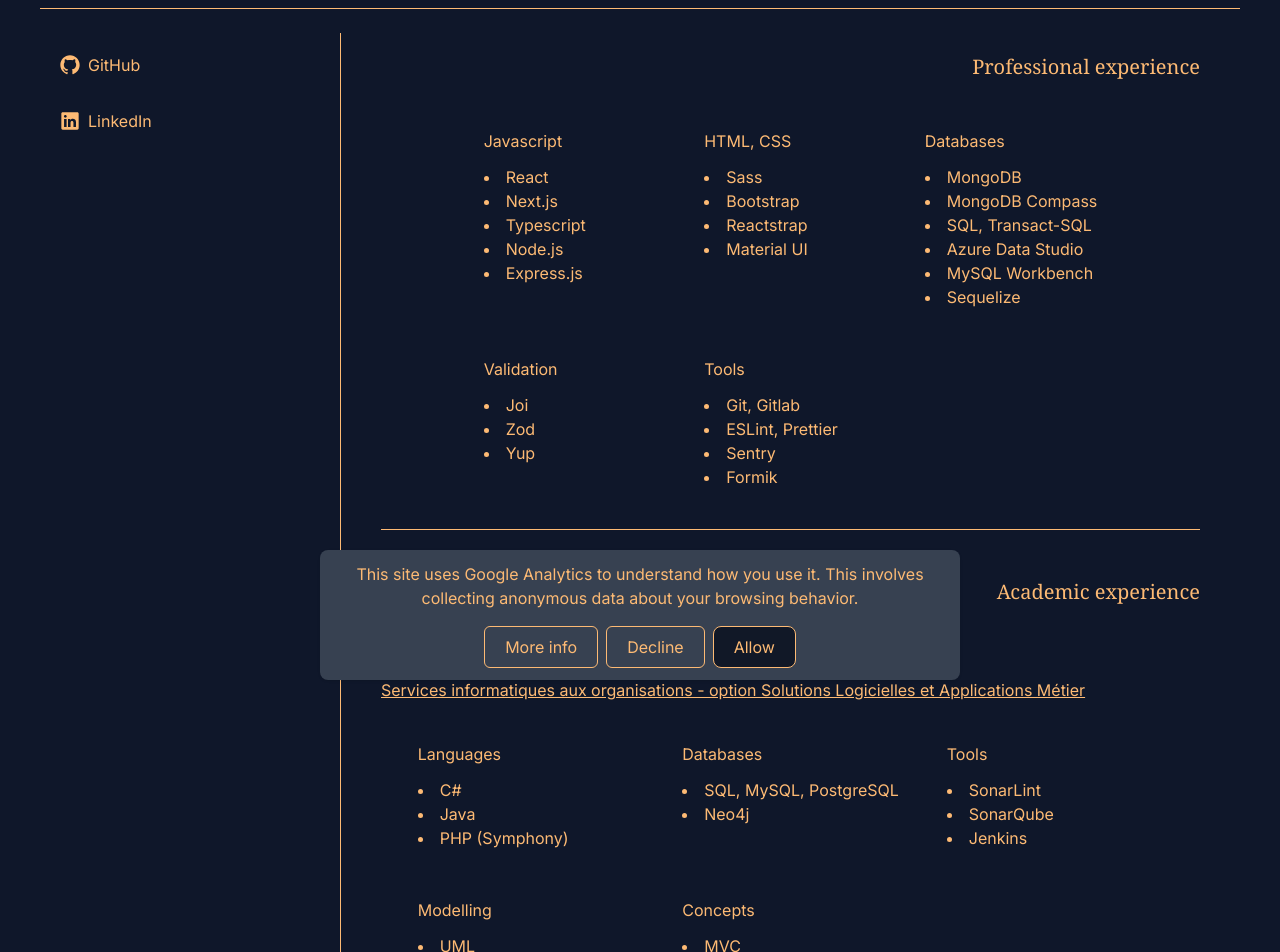
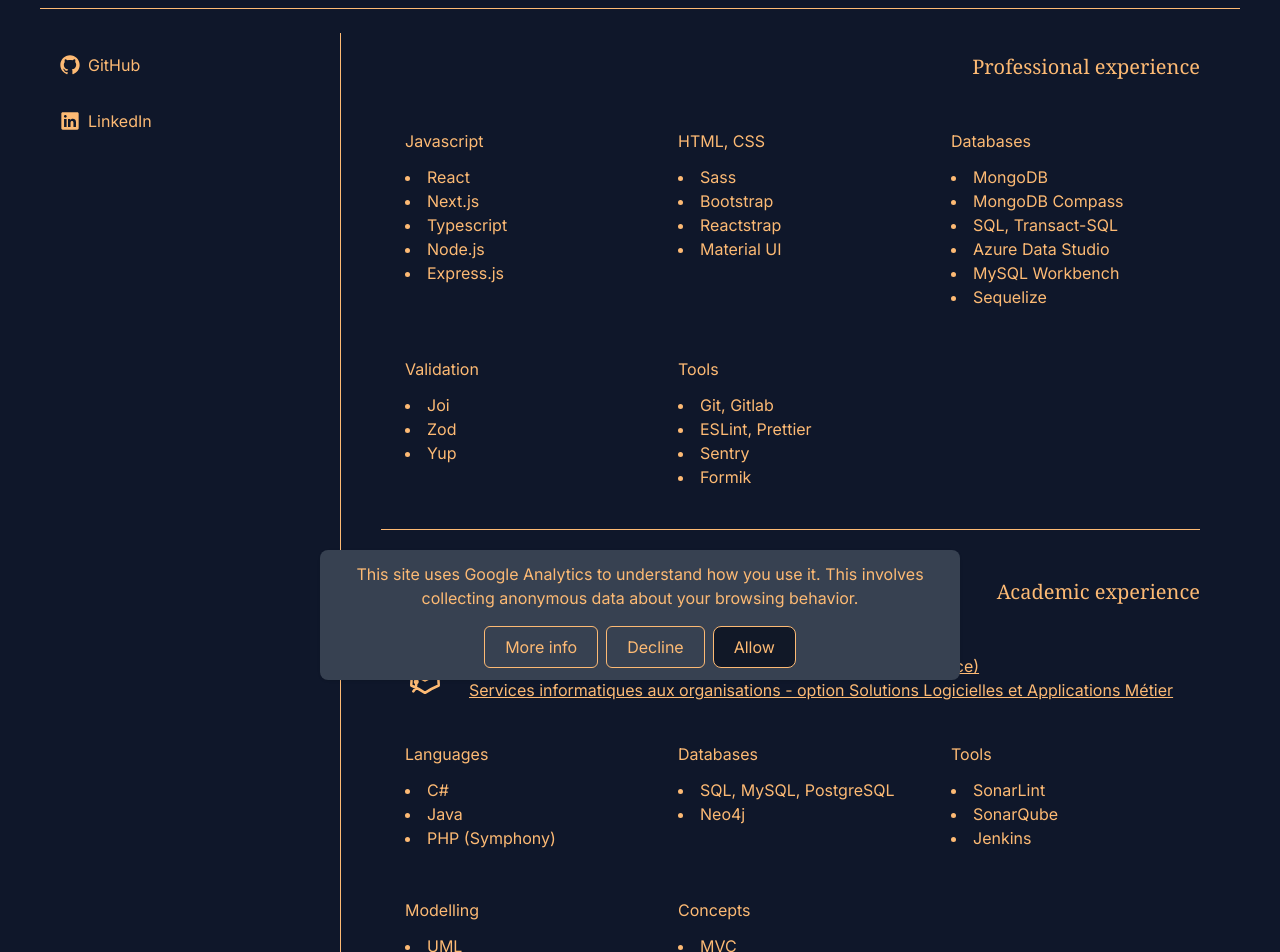
Before and after one commit to carlfremault/NextPortfolioV3, a Next.js app: page /stack in a window 1280 px wide. Shown: the part 80-1032 px from the top of the page. Built offline with nearby package versions, Linux system fonts and the light colour scheme; no server answers.

Commit message:
stack page: layout cleanup

```diff
--- a/src/app/(routes)/stack/page.tsx
+++ b/src/app/(routes)/stack/page.tsx
@@ -1,4 +1,5 @@
 import React from "react";
+import { HiOutlineAcademicCap } from "react-icons/hi2";
 
 const StackPage = () => {
   return (
@@ -10,7 +11,7 @@
           </h2>
         </div>
         <div className="flex w-full flex-col items-center">
-          <div className="grid grid-cols-1 gap-12 md:grid-cols-2 lg:grid-cols-3">
+          <div className="grid w-full grid-cols-1 gap-12 px-6 md:grid-cols-2 lg:grid-cols-3">
             <div>
               <h3 className="mb-3">Javascript</h3>
               <ul className="list-inside list-disc">
@@ -65,12 +66,14 @@
         <div className="mb-12 flex items-center justify-center md:justify-end">
           <h2 className="text-right font-serif text-xl">Academic experience</h2>
         </div>
-        <div className="mb-10">
+        <div className="mb-10 px-6">
+          <div className="flex flex-row items-start lg:items-center">
+            <HiOutlineAcademicCap size={40} />
             <a
               href="https://www.onisep.fr/ressources/univers-formation/formations/Post-bac/bts-services-informatiques-aux-organisations-option-b-solutions-logicielles-et-applications-metiers"
               target="_blank"
               rel="noreferrer"
-            className="underline"
+              className="ms-6 underline"
             >
               <p>
                 September 2020 -June 2022: Brevet Technicien Supérieur (France)
@@ -81,8 +84,9 @@
               </p>
             </a>
           </div>
+        </div>
         <div className="flex w-full flex-col items-center">
-          <div className="grid grid-cols-1 gap-12 md:grid-cols-2 lg:grid-cols-3">
+          <div className="grid w-full grid-cols-1 gap-12 px-6 md:grid-cols-2 lg:grid-cols-3">
             <div>
               <h3 className="mb-3">Languages</h3>
               <ul className="list-inside list-disc">
--- a/src/app/_components/ContactLinks.tsx
+++ b/src/app/_components/ContactLinks.tsx
@@ -1,6 +1,5 @@
 import React from "react";
 import { RxGithubLogo, RxLinkedinLogo } from "react-icons/rx";
-import Link from "next/link";
 
 const ContactLinks = () => {
   const contactLinks = [
```
Lines whose indentation alone changed are shown as unchanged.
